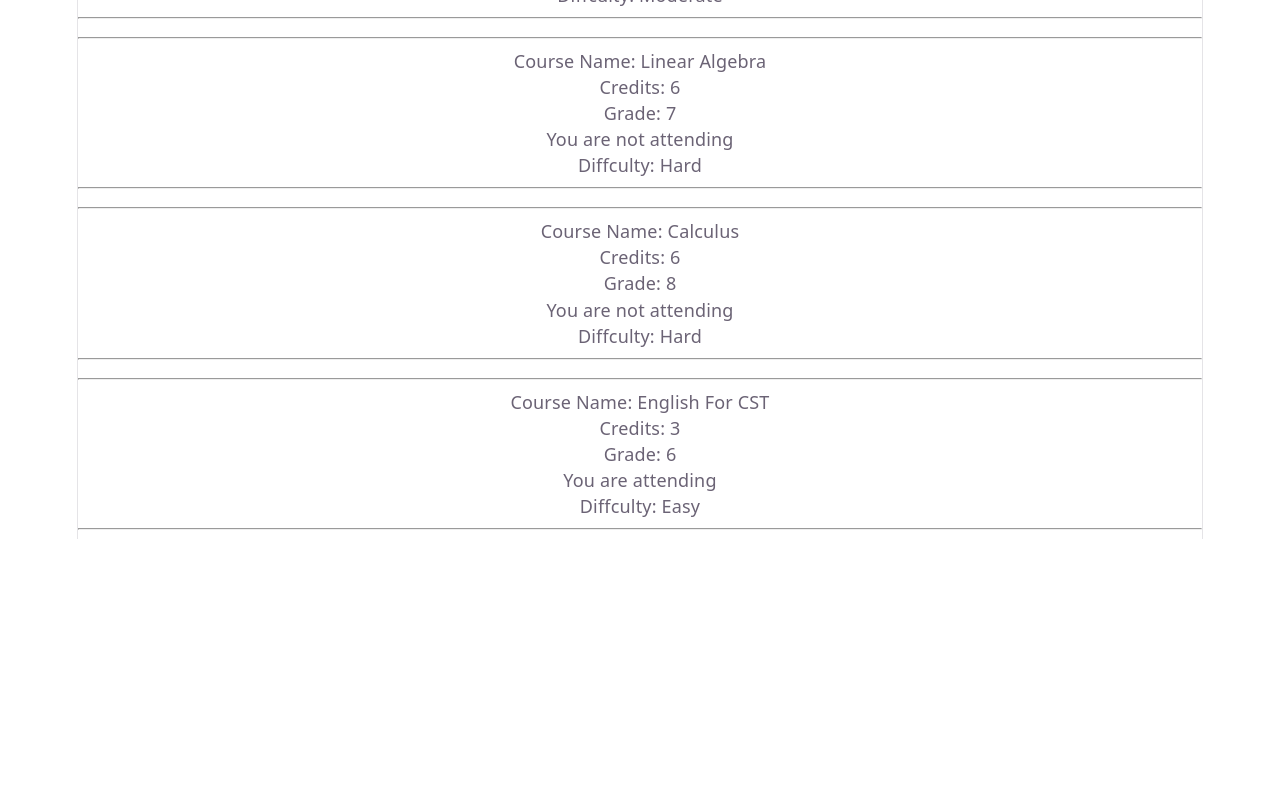
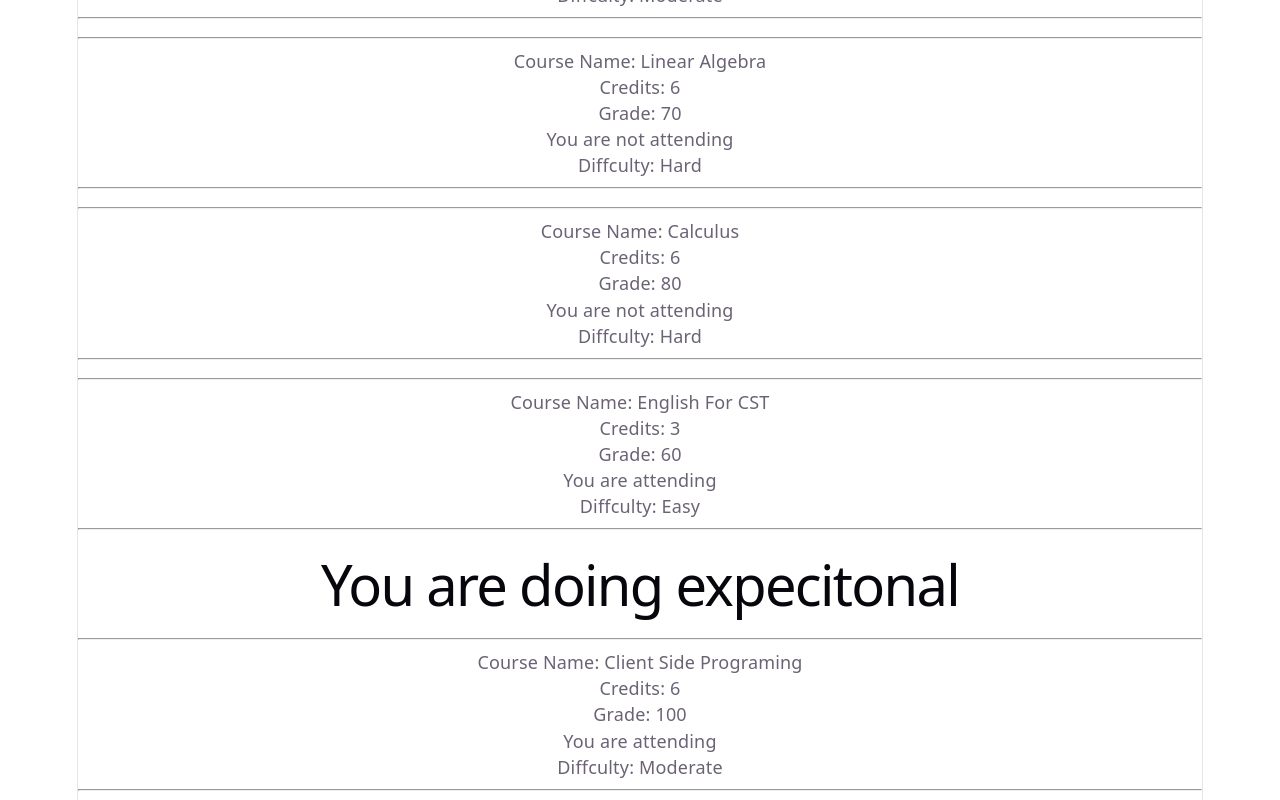
Before and after one commit to arianazr/course-tracker-132814, a React (Vite) app: page / in a window 1280 px wide. Shown: the part 301-1101 px from the top of the page. Before the commit the page ends 840 px from the top, so only its background shows below. Built offline with nearby package versions, Linux system fonts and the light colour scheme.

Commit message:
Added StudentCard

```diff
--- a/src/App.jsx
+++ b/src/App.jsx
@@ -1,16 +1,20 @@
+import StudentCard from "./StudentCard";
+
 function App() {
+
     const courses = [
-        { id: 1, name: "Client Side Programing", credits: 6, grade: 10, attending: true, difficulty: "Moderate" },
-        { id: 2, name: "Linear Algebra", credits: 6, grade: 7, attending: false, difficulty: "Hard" },
-        { id: 3, name: "Calculus", credits: 6, grade: 8, attending: false, difficulty: "Hard" },
-        { id: 4, name: "English For CST", credits: 3, grade: 6, attending: true, difficulty: "Easy" },
+        { id: 1, name: "Client Side Programing", credits: 6, grade: 100, attending: true, difficulty: "Moderate" },
+        { id: 2, name: "Linear Algebra", credits: 6, grade: 70, attending: false, difficulty: "Hard" },
+        { id: 3, name: "Calculus", credits: 6, grade: 80, attending: false, difficulty: "Hard" },
+        { id: 4, name: "English For CST", credits: 3, grade: 60, attending: true, difficulty: "Easy" },
     ];
+
     return <>
         <h1>Arian Aziri, ID: 132814</h1>
         <h3>My courses: </h3>
         {
             courses.map((course) => {
-                return <div>
+                return <div key={course.id}>
                     <hr />
                     <p>Course Name: {course.name}</p>
                     <p>Credits: {course.credits}</p>
@@ -21,7 +25,9 @@ function App() {
                 </div >
             })
         }
+        <StudentCard course={courses[0]} />
     </>
+
 }
 
 export default App;
--- /dev/null
+++ b/src/StudentCard.jsx
@@ -0,0 +1,18 @@
+function StudentCard({ course }) {
+    return <>
+        <h1>
+            {(course.grade < 50 && !course.attending) ? "Course Is At Risk" : course.grade >= 85 ? "You are doing expecitonal" : null}
+        </h1>
+        <div>
+            <hr />
+            <p>Course Name: {course.name}</p>
+            <p>Credits: {course.credits}</p>
+            <p>Grade: {course.grade}</p>
+            <p>{course.attending ? "You are attending" : "You are not attending"}</p>
+            <p>Diffculty: {course.difficulty}</p>
+            <hr />
+        </div>
+    </>
+}
+
+export default StudentCard;
```
